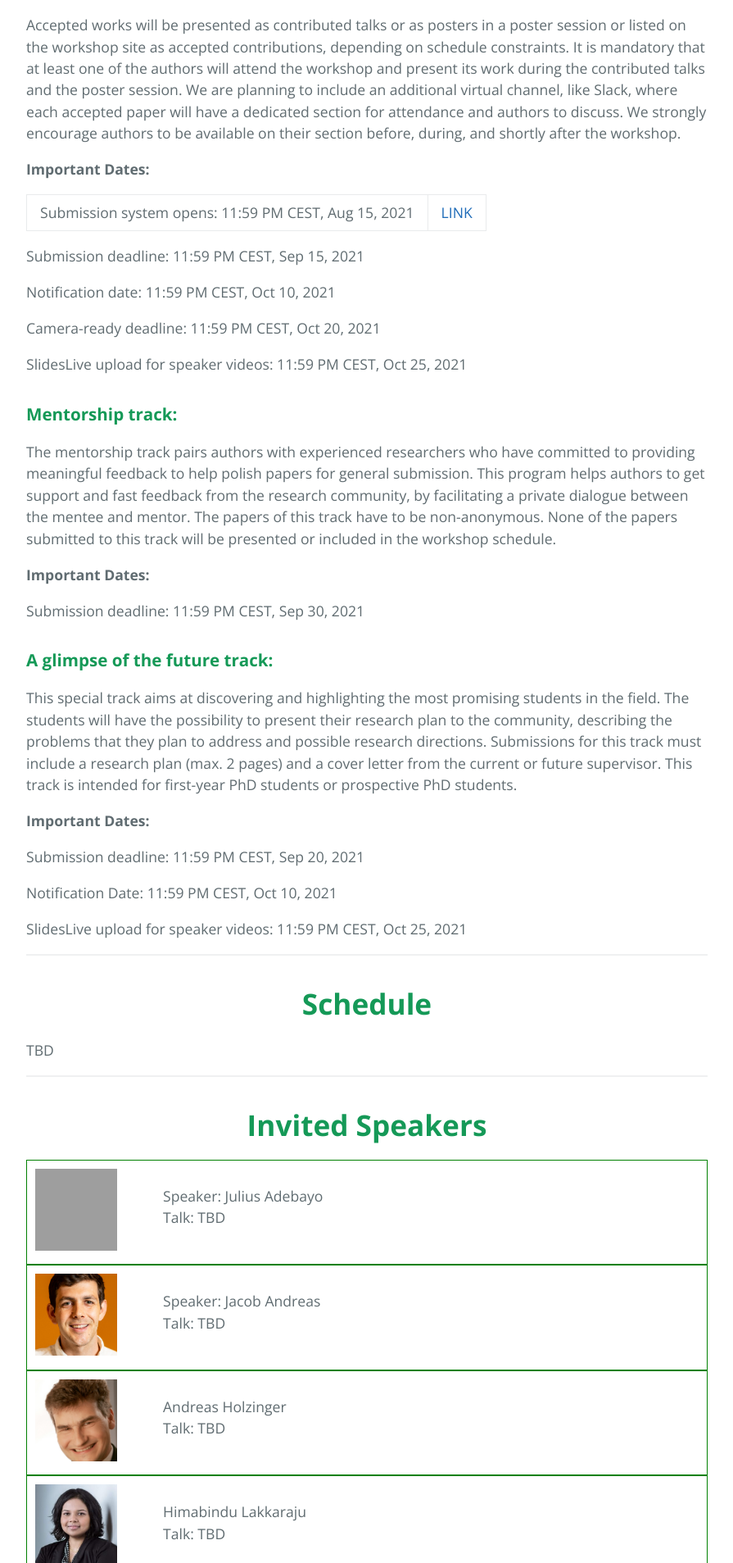
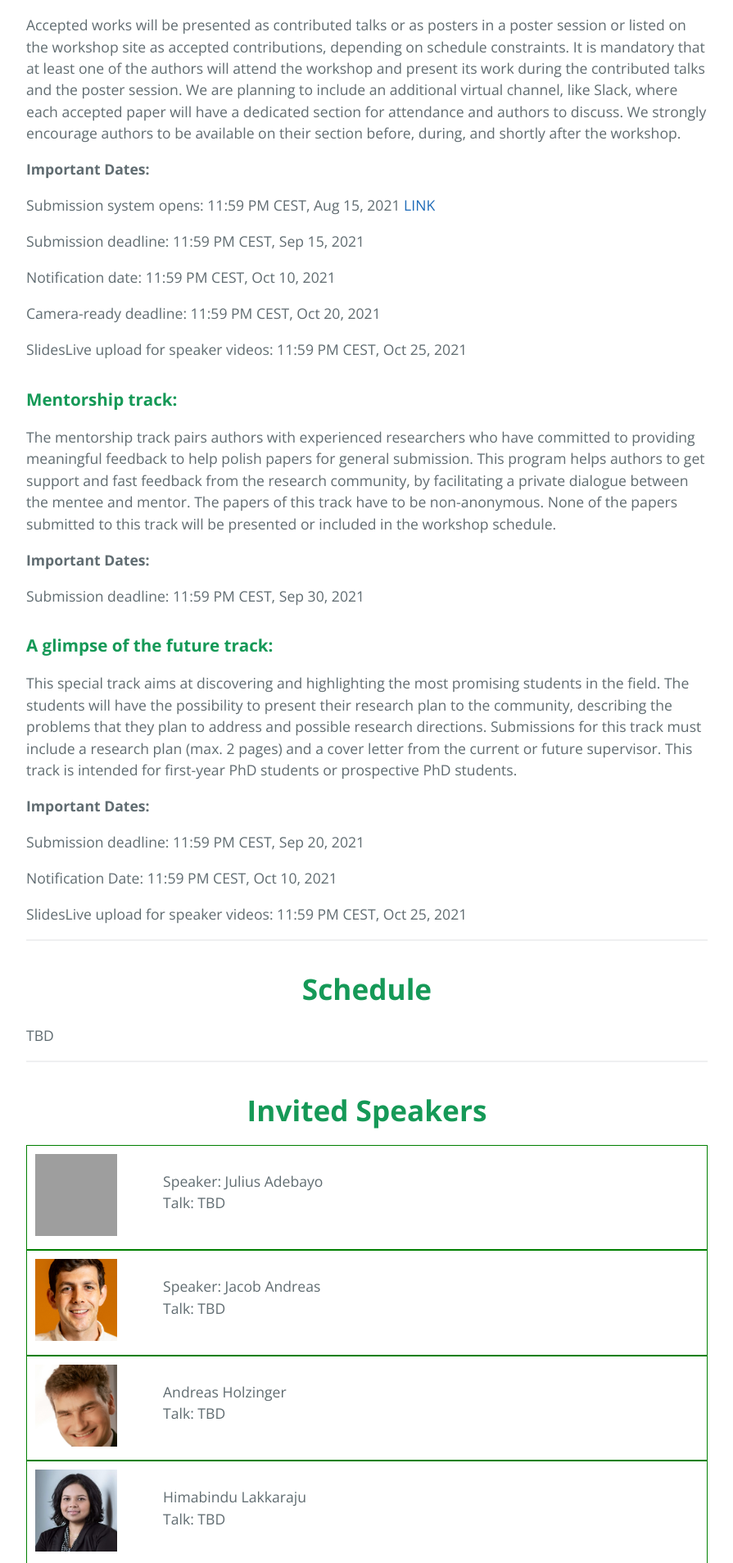
Before and after one commit to xai4debugging/xai4debugging.github.io, a Jekyll site: the page built from index.md, in a window 1280 px wide. Shown: the part 2486-4393 px from the top of the page at 82% size, without its empty margins (192-1087 px from the left). Built offline with Jekyll 4.4.1, drawn with Linux system fonts in a browser that asks for light colours; grey boxes are pictures that could not be loaded.

Commit message:
fixed typos

```diff
--- a/index.md
+++ b/index.md
@@ -50,7 +50,7 @@ We are planning to include an additional virtual channel, like Slack, where each
 
 **Important Dates:**
 
-Submission system opens: 11:59 PM CEST, Aug 15, 2021 | <a href="https://openreview.net/group?id=NeurIPS.cc/2021/Workshop/XAI4Debugging">LINK</a>
+Submission system opens: 11:59 PM CEST, Aug 15, 2021 <a href="https://openreview.net/group?id=NeurIPS.cc/2021/Workshop/XAI4Debugging">LINK</a>
 
 Submission deadline: 11:59 PM CEST, Sep 15, 2021
 
```
